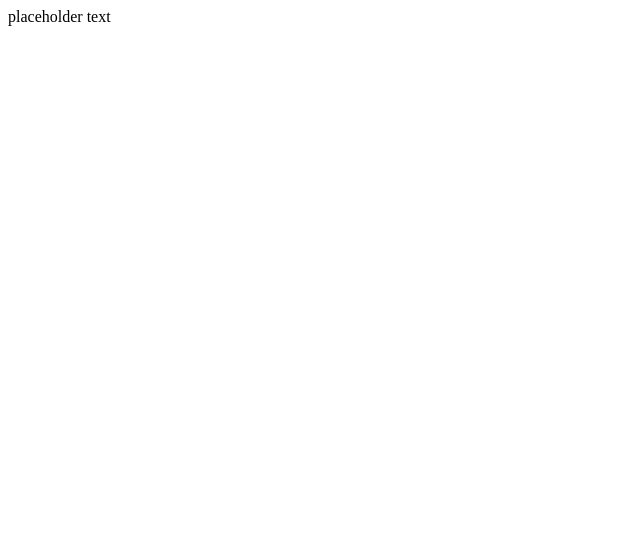
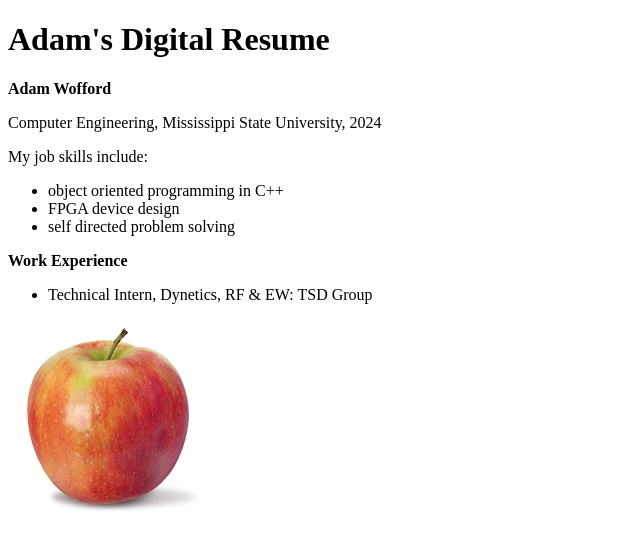
Before and after one commit to awofford0/demo-repo, a plain HTML site: page index.html in a window 1280 px wide. Shown: the whole page, without its empty margins (0-640 px from the left). Drawn offline with Linux system fonts and the light colour scheme.

Commit message:
Updated index.html to contain my digital resume, added image for resume

```diff
--- a/index.html
+++ b/index.html
@@ -1 +1,24 @@
-<p> placeholder text </p>
+<!doctype html>
+<html lang="en-US">
+  <head>
+    <meta charset="utf-8" />
+    <meta name="viewport" content="width=device-width" />
+    <title>Getting Started with Github</title>
+  </head>
+  <body>
+    <h1>Adam's Digital Resume</h1>
+	<p><strong>Adam Wofford</strong></p>
+	<p>Computer Engineering, Mississippi State University, 2024 </p>
+	<p>My job skills include:</p>
+	<ul>
+		<li>object oriented programming in C++</li>
+		<li>FPGA device design</li>
+		<li>self directed problem solving</li>
+	</ul>
+	<p><strong>Work Experience</strong></p>
+	<ul>
+		<li>Technical Intern, Dynetics, RF & EW: TSD Group</li>
+	</ul>
+    <img src="jonagold.png" alt="Jonagold apple" />
+  </body>
+</html>
```
Also changed, not shown: jonagold.png (added).
